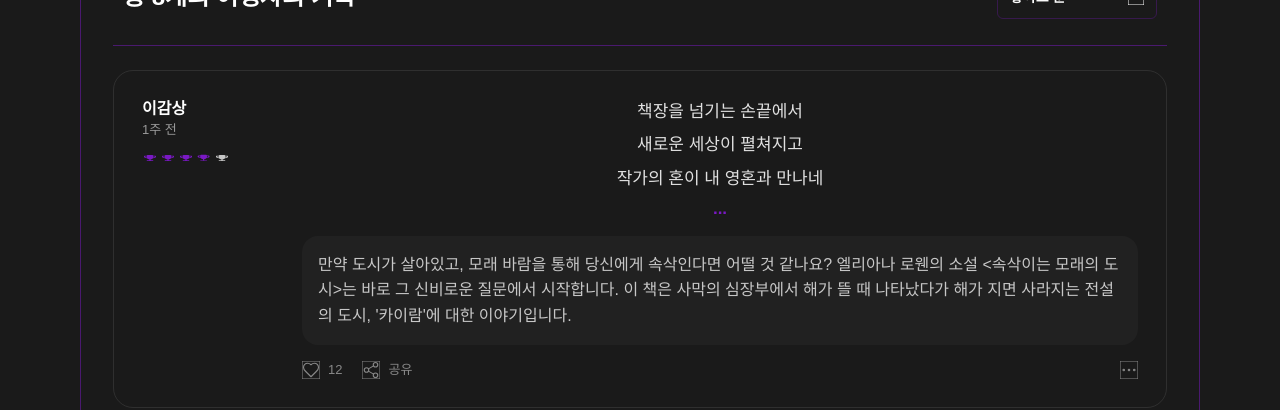
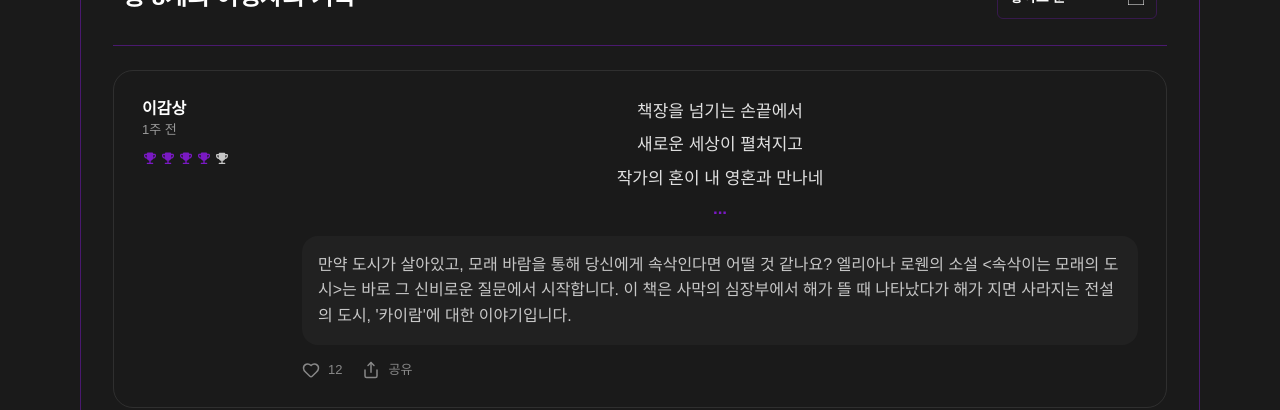
Before and after one commit to Fanta-Poem/Fanta-Poem_frontend, a Next.js app: page /book/1 in a window 1280 px wide. Shown: the part 542-952 px from the top of the page. Built offline with nearby package versions, Linux system fonts and the light colour scheme.

Commit message:
feat :: userComment 컴포넌트로 분리

```diff
--- a/app/book/[id]/page.tsx
+++ b/app/book/[id]/page.tsx
@@ -2,7 +2,43 @@
 
 import BackButton from "@/app/components/BackButton";
 import UserRating from "@/app/components/UserRating";
+import CommentCard from "@/app/components/CommentCard";
 import * as S from "./style";
+
+const mockComments = [
+  {
+    id: 1,
+    username: "이감상",
+    timeAgo: "1주 전",
+    rating: 3.5,
+    poemLines: [
+      "책장을 넘기는 손끝에서",
+      "새로운 세상이 펼쳐지고",
+      "작가의 혼이 내 영혼과 만나네",
+      "...",
+    ],
+    poemQuote:
+      "만약 도시가 살아있고, 모래 바람을 통해 당신에게 속삭인다면 어떨 것 같나요? 엘리아나 로웬의 소설 <속삭이는 모래의 도시>는 바로 그 신비로운 질문에서 시작합니다. 이 책은 사막의 심장부에서 해가 뜰 때 나타났다가 해가 지면 사라지는 전설의 도시, '카이람'에 대한 이야기입니다.",
+    likeCount: 12,
+    isLiked: false,
+  },
+  {
+    id: 2,
+    username: "이감상",
+    timeAgo: "1주 전",
+    rating: 3.5,
+    poemLines: [
+      "책장을 넘기는 손끝에서",
+      "새로운 세상이 펼쳐지고",
+      "작가의 혼이 내 영혼과 만나네",
+      "...",
+    ],
+    poemQuote:
+      "만약 도시가 살아있고, 모래 바람을 통해 당신에게 속삭인다면 어떨 것 같나요? 엘리아나 로웬의 소설 <속삭이는 모래의 도시>는 바로 그 신비로운 질문에서 시작합니다. 이 책은 사막의 심장부에서 해가 뜰 때 나타났다가 해가 지면 사라지는 전설의 도시, '카이람'에 대한 이야기입니다.",
+    likeCount: 12,
+    isLiked: true,
+  },
+];
 
 export default function BookDetailPage() {
   return (
@@ -75,107 +111,18 @@ export default function BookDetailPage() {
           </S.CommentsHeader>
 
           <S.CommentsList>
-            <S.CommentCard>
-              <S.UserInfoLeft>
-                <S.UserDetails>
-                  <S.Username>이감상</S.Username>
-                  <S.TimeAgo>1주 전</S.TimeAgo>
-                </S.UserDetails>
-                <UserRating rating={3.5} />
-              </S.UserInfoLeft>
-              <S.PoemContent>
-                <S.PoemLines>
-                  <p>책장을 넘기는 손끝에서</p>
-                  <p>새로운 세상이 펼쳐지고</p>
-                  <p>작가의 혼이 내 영혼과 만나네</p>
-                  <p className="more">...</p>
-                </S.PoemLines>
-                <S.PoemQuote>
-                  <p>
-                    만약 도시가 살아있고, 모래 바람을 통해 당신에게 속삭인다면
-                    어떨 것 같나요? 엘리아나 로웬의 소설 &lt;속삭이는 모래의
-                    도시&gt;는 바로 그 신비로운 질문에서 시작합니다. 이 책은
-                    사막의 심장부에서 해가 뜰 때 나타났다가 해가 지면 사라지는
-                    전설의 도시, '카이람'에 대한 이야기입니다.
-                  </p>
-                </S.PoemQuote>
-                <S.InteractionBar>
-                  <S.LeftActions>
-                    <S.LikeButton>
-                      <img
-                        src="/assets/dea38351ff717cced18bce75dbc82aedadccae18.svg"
-                        alt="heart"
-                      />
-                      <p>12</p>
-                    </S.LikeButton>
-                    <S.ShareButton>
-                      <img
-                        src="/assets/30200e1b58960763af5cff2fcc68bb995c9369f0.svg"
-                        alt="share"
-                      />
-                      <p>공유</p>
-                    </S.ShareButton>
-                  </S.LeftActions>
-                  <S.MoreButton>
-                    <img
-                      src="/assets/331af38c7b04f8fbf1f2f879efb2ea93a826cf3e.svg"
-                      alt="more"
-                    />
-                  </S.MoreButton>
-                </S.InteractionBar>
-              </S.PoemContent>
-            </S.CommentCard>
-
-            <S.CommentCard>
-              <S.UserInfoLeft>
-                <S.UserDetails>
-                  <S.Username>이감상</S.Username>
-                  <S.TimeAgo>1주 전</S.TimeAgo>
-                </S.UserDetails>
-                <UserRating rating={3.5} />
-              </S.UserInfoLeft>
-              <S.PoemContent>
-                <S.PoemLines>
-                  <p>책장을 넘기는 손끝에서</p>
-                  <p>새로운 세상이 펼쳐지고</p>
-                  <p>작가의 혼이 내 영혼과 만나네</p>
-                  <p className="more">...</p>
-                </S.PoemLines>
-                <S.PoemQuote>
-                  <p>
-                    만약 도시가 살아있고, 모래 바람을 통해 당신에게 속삭인다면
-                    어떨 것 같나요? 엘리아나 로웬의 소설 &lt;속삭이는 모래의
-                    도시&gt;는 바로 그 신비로운 질문에서 시작합니다. 이 책은
-                    사막의 심장부에서 해가 뜰 때 나타났다가 해가 지면 사라지는
-                    전설의 도시, '카이람'에 대한 이야기입니다.
-                  </p>
-                </S.PoemQuote>
-                <S.InteractionBar>
-                  <S.LeftActions>
-                    <S.LikeButton>
-                      <img
-                        src="/assets/dea38351ff717cced18bce75dbc82aedadccae18.svg"
-                        alt="heart"
-                      />
-                      <p>12</p>
-                    </S.LikeButton>
-                    <S.ShareButton>
-                      <img
-                        src="/assets/30200e1b58960763af5cff2fcc68bb995c9369f0.svg"
-                        alt="share"
-                      />
-                      <p>공유</p>
-                    </S.ShareButton>
-                  </S.LeftActions>
-                  <S.MoreButton>
-                    <img
-                      src="/assets/331af38c7b04f8fbf1f2f879efb2ea93a826cf3e.svg"
-                      alt="more"
-                    />
-                  </S.MoreButton>
-                </S.InteractionBar>
-              </S.PoemContent>
-            </S.CommentCard>
+            {mockComments.map((comment) => (
+              <CommentCard
+                key={comment.id}
+                username={comment.username}
+                timeAgo={comment.timeAgo}
+                rating={comment.rating}
+                poemLines={comment.poemLines}
+                poemQuote={comment.poemQuote}
+                likeCount={comment.likeCount}
+                isLiked={comment.isLiked}
+              />
+            ))}
           </S.CommentsList>
 
           <S.LoadMoreButton>
--- /dev/null
+++ b/app/components/CommentCard/index.tsx
@@ -0,0 +1,68 @@
+"use client";
+
+import UserRating from "@/app/components/UserRating";
+import * as S from "./style";
+import { Heart, Share } from "lucide-react";
+
+interface CommentCardProps {
+  username: string;
+  timeAgo: string;
+  rating: number;
+  poemLines: string[];
+  poemQuote: string;
+  likeCount: number;
+  isLiked?: boolean;
+}
+
+export default function CommentCard({
+  username,
+  timeAgo,
+  rating,
+  poemLines,
+  poemQuote,
+  likeCount,
+  isLiked = false,
+}: CommentCardProps) {
+  return (
+    <S.CommentCard>
+      <S.UserInfoLeft>
+        <S.UserDetails>
+          <S.Username>{username}</S.Username>
+          <S.TimeAgo>{timeAgo}</S.TimeAgo>
+        </S.UserDetails>
+        <UserRating rating={rating} />
+      </S.UserInfoLeft>
+      <S.PoemContent>
+        <S.PoemLines>
+          {poemLines.map((line, index) => (
+            <p
+              key={index}
+              className={index === poemLines.length - 1 ? "more" : ""}
+            >
+              {line}
+            </p>
+          ))}
+        </S.PoemLines>
+        <S.PoemQuote>
+          <p>{poemQuote}</p>
+        </S.PoemQuote>
+        <S.InteractionBar>
+          <S.LeftActions>
+            <S.LikeButton>
+              <Heart
+                size={18}
+                color={isLiked ? "var(--primary)" : "#888888"}
+                fill={isLiked ? "var(--primary)" : "none"}
+              />
+              <p>{likeCount}</p>
+            </S.LikeButton>
+            <S.ShareButton>
+              <Share size={18} color="#888888" />
+              <p>공유</p>
+            </S.ShareButton>
+          </S.LeftActions>
+        </S.InteractionBar>
+      </S.PoemContent>
+    </S.CommentCard>
+  );
+}
--- /dev/null
+++ b/app/components/CommentCard/style.ts
@@ -0,0 +1,196 @@
+import styled from "@emotion/styled";
+
+export const CommentCard = styled.div`
+  background: rgba(0, 0, 0, 0);
+  border: 1px solid rgba(68, 68, 68, 0.5);
+  display: flex;
+  gap: 20px;
+  align-items: flex-start;
+  padding: 28px;
+  border-radius: 20px;
+  width: 100%;
+`;
+
+export const UserInfoLeft = styled.div`
+  display: flex;
+  flex-direction: column;
+  gap: 12px;
+  align-items: flex-start;
+  width: 140px;
+  flex-shrink: 0;
+`;
+
+export const UserDetails = styled.div`
+  display: flex;
+  flex-direction: column;
+  gap: 4px;
+  align-items: flex-start;
+  font-style: normal;
+  width: 100%;
+`;
+
+export const Username = styled.p`
+  font-family: "IM_Hyemin", sans-serif;
+  font-weight: bold;
+  line-height: 19.2px;
+  font-size: 16px;
+  color: white;
+  width: 100%;
+  margin: 0;
+`;
+
+export const TimeAgo = styled.p`
+  font-family: "IM_Hyemin", sans-serif;
+  font-weight: normal;
+  line-height: 15.6px;
+  color: #999999;
+  font-size: 13px;
+  width: 100%;
+  margin: 0;
+`;
+
+export const PoemContent = styled.div`
+  flex: 1;
+  display: flex;
+  flex-direction: column;
+  gap: 16px;
+  align-items: flex-start;
+  min-height: 1px;
+  min-width: 1px;
+`;
+
+export const PoemLines = styled.div`
+  display: flex;
+  flex-direction: column;
+  gap: 8px;
+  align-items: center;
+  font-style: normal;
+  font-size: 17px;
+  text-align: center;
+  width: 100%;
+
+  p {
+    font-family: "IM_Hyemin", sans-serif;
+    line-height: 25.5px;
+    flex-shrink: 0;
+    color: #e0e0e0;
+    width: 100%;
+    margin: 0;
+
+    &.more {
+      font-weight: bold;
+      line-height: 20.4px;
+      color: #7a19c4;
+    }
+  }
+`;
+
+export const PoemQuote = styled.div`
+  background: rgba(41, 41, 41, 0.5);
+  display: flex;
+  font-family: "IM_Hyemin", sans-serif;
+  font-weight: normal;
+  align-items: center;
+  justify-content: center;
+  font-style: normal;
+  padding: 16px;
+  border-radius: 16px;
+  width: 100%;
+
+  p {
+    flex: 1;
+    line-height: 1.6;
+    min-height: 1px;
+    min-width: 1px;
+    color: #c7c7c7;
+    font-size: 16px;
+    margin: 0;
+  }
+`;
+
+export const InteractionBar = styled.div`
+  display: flex;
+  align-items: center;
+  justify-content: space-between;
+  width: 100%;
+`;
+
+export const LeftActions = styled.div`
+  display: flex;
+  gap: 20px;
+  align-items: center;
+  flex-shrink: 0;
+`;
+
+export const LikeButton = styled.button`
+  display: flex;
+  gap: 8px;
+  align-items: center;
+  flex-shrink: 0;
+  background: transparent;
+  border: none;
+  cursor: pointer;
+  padding: 0;
+
+  img {
+    width: 18px;
+    height: 18px;
+  }
+
+  p {
+    font-family: "IM_Hyemin", sans-serif;
+    font-weight: normal;
+    line-height: 15.6px;
+    font-style: normal;
+    flex-shrink: 0;
+    color: #888888;
+    font-size: 13px;
+    white-space: pre;
+    margin: 0;
+  }
+`;
+
+export const ShareButton = styled.button`
+  display: flex;
+  gap: 8px;
+  align-items: center;
+  flex-shrink: 0;
+  background: transparent;
+  border: none;
+  cursor: pointer;
+  padding: 0;
+
+  img {
+    width: 18px;
+    height: 18px;
+  }
+
+  p {
+    font-family: "IM_Hyemin", sans-serif;
+    font-weight: normal;
+    line-height: 15.6px;
+    font-style: normal;
+    flex-shrink: 0;
+    color: #888888;
+    font-size: 13px;
+    white-space: pre;
+    margin: 0;
+  }
+`;
+
+export const MoreButton = styled.button`
+  flex-shrink: 0;
+  width: 18px;
+  height: 18px;
+  background: transparent;
+  border: none;
+  cursor: pointer;
+  padding: 0;
+
+  img {
+    display: block;
+    max-width: none;
+    width: 100%;
+    height: 100%;
+  }
+`;
--- a/app/components/UserRating/index.tsx
+++ b/app/components/UserRating/index.tsx
@@ -4,9 +4,9 @@ interface UserRatingProps {
   rating: number; // 1~5 사이의 값 (0.5 단위 가능)
 }
 
-const FULL_ICON = "/assets/6a3fecda4ff90c6f75c7c2c85556f3f8918e9e24.svg";
-const HALF_ICON = "/assets/013cb20cb0c7357a5c57377d3929db0bf331b848.svg";
-const EMPTY_ICON = "/assets/ce3a8f575d064e79355353c8af78e8c1190b5484.svg";
+const FULL_ICON = "/trophy/trophy_filled.svg";
+const HALF_ICON = "/trophy/trophy_filled.svg";
+const EMPTY_ICON = "/trophy/torphy_unfilled.svg";
 
 export default function UserRating({ rating }: UserRatingProps) {
   const getRatingIcons = () => {
@@ -15,17 +15,17 @@ export default function UserRating({ rating }: UserRatingProps) {
     const hasHalfStar = rating % 1 >= 0.5;
     const emptyStars = 5 - fullStars - (hasHalfStar ? 1 : 0);
 
-    // 채워진 별
+    // 채워진 트로피
     for (let i = 0; i < fullStars; i++) {
       icons.push({ key: `full-${i}`, src: FULL_ICON });
     }
 
-    // 반 별
+    // 반 트로피
     if (hasHalfStar) {
       icons.push({ key: "half", src: HALF_ICON });
     }
 
-    // 빈 별
+    // 빈 트로피
     for (let i = 0; i < emptyStars; i++) {
       icons.push({ key: `empty-${i}`, src: EMPTY_ICON });
     }
```
Also changed, not shown: public/assets/013cb20cb0c7357a5c57377d3929db0bf331b848.svg (deleted), public/assets/6a3fecda4ff90c6f75c7c2c85556f3f8918e9e24.svg (deleted).
